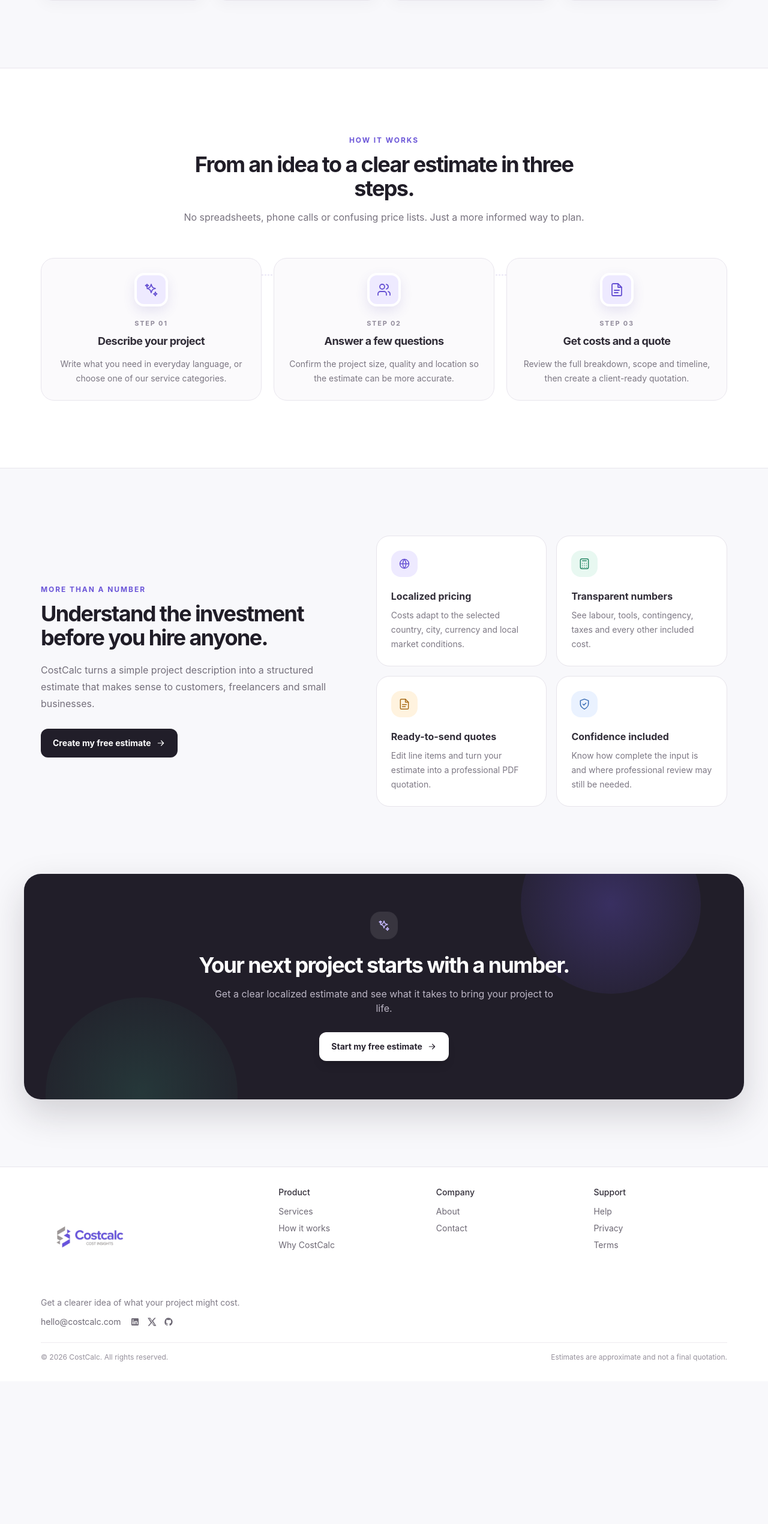
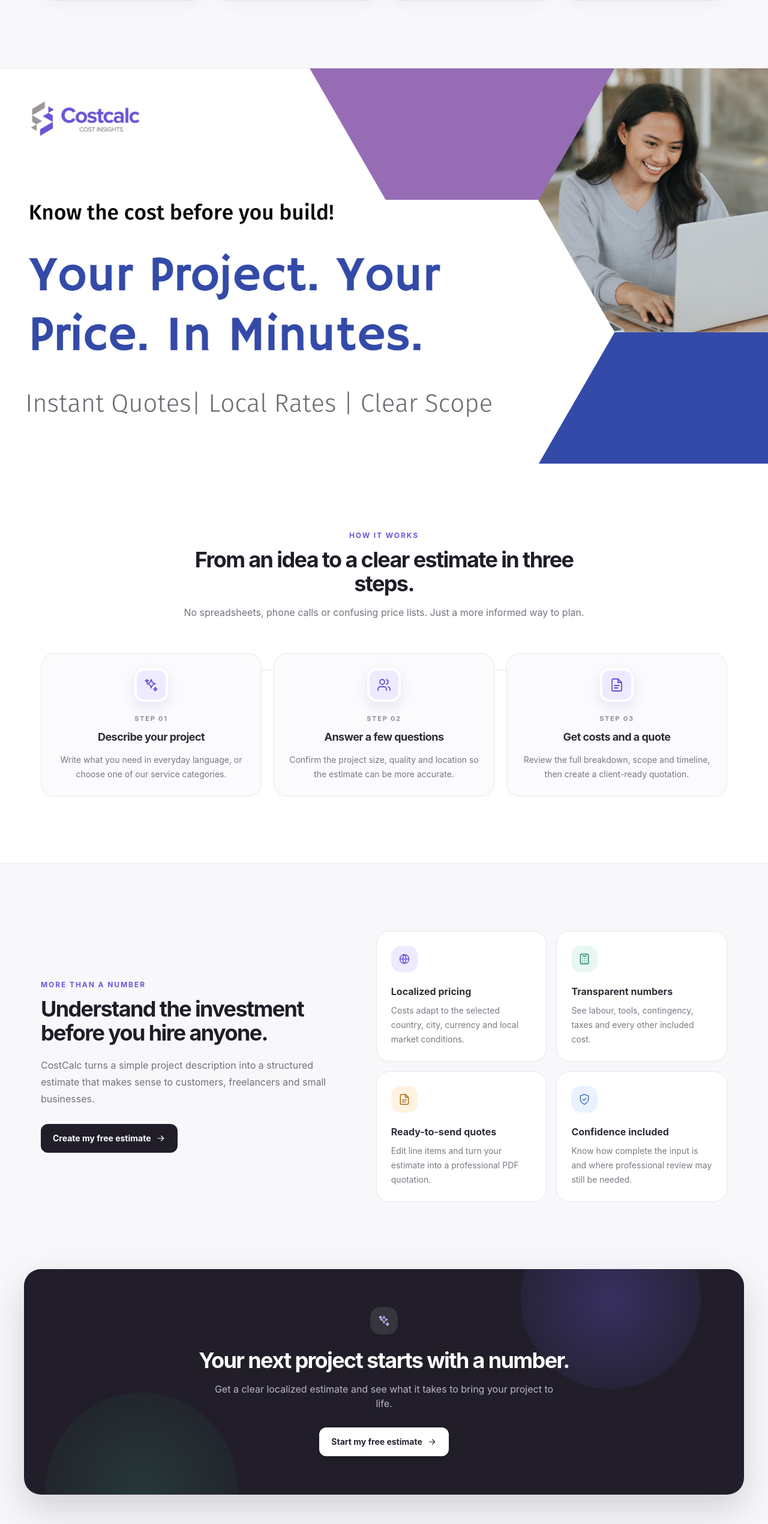
Before and after one commit to Micro-div/cost-calc, a Next.js app: page / in a window 1280 px wide. Shown: the part 1525-4066 px from the top of the page at 60% size. Before the commit the page ends 3828 px from the top, so only its background shows below. Built offline with nearby package versions, Linux system fonts and the light colour scheme.

Commit message:
update footer add a banner

```diff
--- a/app/globals.css
+++ b/app/globals.css
@@ -314,6 +314,29 @@ input[type="number"] {
   }
 }
 
+/* Scroll-triggered fade-up reveal (all devices, reduced-motion safe) */
+.reveal {
+  opacity: 0;
+  transform: translateY(28px);
+  transition:
+    opacity 0.6s cubic-bezier(0.22, 1, 0.36, 1),
+    transform 0.6s cubic-bezier(0.22, 1, 0.36, 1);
+  will-change: opacity, transform;
+}
+
+.reveal.reveal-visible {
+  opacity: 1;
+  transform: translateY(0);
+}
+
+@media (prefers-reduced-motion: reduce) {
+  .reveal {
+    opacity: 1;
+    transform: none;
+    transition: none;
+  }
+}
+
 @media (prefers-reduced-motion: reduce) {
   .loader-overlay {
     transition: none;
--- /dev/null
+++ b/components/common/Reveal.tsx
@@ -0,0 +1,50 @@
+"use client";
+
+import { useEffect, useRef, type ReactNode } from "react";
+
+export function Reveal({
+  children,
+  className = "",
+  delay = 0,
+}: {
+  children: ReactNode;
+  className?: string;
+  delay?: number;
+}) {
+  const ref = useRef<HTMLDivElement>(null);
+
+  useEffect(() => {
+    const el = ref.current;
+    if (!el) return;
+
+    if (window.matchMedia("(prefers-reduced-motion: reduce)").matches) {
+      el.classList.add("reveal-visible");
+      return;
+    }
+
+    const observer = new IntersectionObserver(
+      (entries) => {
+        entries.forEach((entry) => {
+          if (entry.isIntersecting) {
+            entry.target.classList.add("reveal-visible");
+            observer.unobserve(entry.target);
+          }
+        });
+      },
+      { threshold: 0.12, rootMargin: "0px 0px -8% 0px" }
+    );
+
+    observer.observe(el);
+    return () => observer.disconnect();
+  }, []);
+
+  return (
+    <div
+      ref={ref}
+      className={`reveal ${className}`}
+      style={{ transitionDelay: `${delay}ms` }}
+    >
+      {children}
+    </div>
+  );
+}
--- a/components/home/HowItWorks.tsx
+++ b/components/home/HowItWorks.tsx
@@ -1,13 +1,28 @@
+import Image from "next/image";
 import type { IconName } from "@/types";
 import { Icon } from "@/components/common/Icon";
+import { Reveal } from "@/components/common/Reveal";
 
 export function HowItWorks() {
   return (
     <section
       id="how-it-works"
-      className="scroll-mt-16 border-y border-[#e8e5ed] bg-white py-20 sm:py-28"
+      className="scroll-mt-20 border-y border-[#e8e5ed] bg-white pb-20 sm:pb-28"
     >
-      <div className="mx-auto max-w-[1200px] px-5 sm:px-7">
+      {/* Full-width banner — always shows the whole image, no blank/cropped gaps */}
+      <Reveal>
+        <Image
+          src="/banner.png"
+          alt="CostCalc — Know the cost before you build! Get your project price in minutes."
+          width={1980}
+          height={1020}
+          priority
+          sizes="100vw"
+          className="block h-auto w-full"
+        />
+      </Reveal>
+
+      <div className="mx-auto max-w-[1200px] px-5 pt-20 sm:px-7 sm:pt-28">
         <div className="mx-auto max-w-2xl text-center">
           <p className="text-xs font-bold uppercase tracking-[0.16em] text-[#6b56d8]">
             How it works
@@ -41,11 +56,9 @@ export function HowItWorks() {
               title: "Get costs and a quote",
               text: "Review the full breakdown, scope and timeline, then create a client-ready quotation.",
             },
-          ].map((step) => (
-            <div
-              key={step.number}
-              className="relative rounded-[22px] border border-[#e8e5ed] bg-[#fbfafc] p-6 text-center"
-            >
+          ].map((step, i) => (
+            <Reveal key={step.number} delay={i * 120}>
+              <div className="relative h-full rounded-[22px] border border-[#e8e5ed] bg-[#fbfafc] p-6 text-center">
                 <span className="relative z-10 mx-auto grid h-14 w-14 place-items-center rounded-2xl border-4 border-white bg-[#eeeaff] text-[#6651d3] shadow-[0_8px_20px_rgba(83,67,169,0.12)]">
                   <Icon name={step.icon} className="h-6 w-6" />
                 </span>
@@ -59,6 +72,7 @@ export function HowItWorks() {
                   {step.text}
                 </p>
               </div>
+            </Reveal>
           ))}
         </div>
       </div>
--- a/components/home/ServicesSection.tsx
+++ b/components/home/ServicesSection.tsx
@@ -12,7 +12,7 @@ export function ServicesSection({ onChooseCategory }: ServicesSectionProps) {
   return (
     <section
       id="services"
-      className="scroll-mt-16 bg-[#f8f8fb] py-20 sm:py-28"
+      className="scroll-mt-20 bg-[#f8f8fb] py-20 sm:py-28"
     >
       <div className="mx-auto max-w-[1200px] px-5 sm:px-7">
         <div className="flex flex-col gap-4 sm:flex-row sm:items-end sm:justify-between">
--- a/components/home/WhyCostCalc.tsx
+++ b/components/home/WhyCostCalc.tsx
@@ -12,7 +12,7 @@ export function WhyCostCalc({ onEstimateClick }: WhyCostCalcProps) {
   return (
     <section
       id="why-costcalc"
-      className="scroll-mt-16 bg-[#f8f8fb] py-20 sm:py-28"
+      className="scroll-mt-20 bg-[#f8f8fb] py-20 sm:py-28"
     >
       <div className="mx-auto grid max-w-[1200px] gap-12 px-5 sm:px-7 lg:grid-cols-[0.9fr_1.1fr] lg:items-center lg:gap-20">
         <div>
--- a/components/layout/Footer.tsx
+++ b/components/layout/Footer.tsx
@@ -1,6 +1,6 @@
 import { Brand } from "./Brand";
 
-const linkClass = "text-[#6d6874] transition hover:text-[#312d38]";
+const linkClass = "text-white/60 transition-colors duration-200 hover:text-white";
 
 const columns = [
   {
@@ -48,39 +48,50 @@ const socials = [
 
 export function Footer() {
   return (
-    <footer className="border-t border-[#e8e5ed] bg-white">
-      <div className="mx-auto max-w-[1200px] px-5 py-8 sm:px-7">
+    <footer className="w-full bg-white">
+      <style>{`
+        @keyframes wave-move { from { transform: translateX(0); } to { transform: translateX(-120px); } }
+        @keyframes drop-float { 0%, 100% { transform: translateY(0); } 50% { transform: translateY(7px); } }
+        @keyframes ball-bob { 0%, 100% { transform: translateY(0); } 50% { transform: translateY(-2px); } }
+        /* Speed matched to 2sstore.com.pk footer waves: 10s / 8s / 6s */
+      `}</style>
+
+      <svg viewBox="0 0 120 28" className="-mb-px block w-full" aria-hidden="true">
+        <defs>
+          <path
+            id="wave"
+            d="M 0,10 C 30,10 30,15 60,15 90,15 90,10 120,10 150,10 150,15 180,15 210,15 210,10 240,10 v 28 h -240 z"
+          />
+        </defs>
+
+        <use href="#wave" x="0" y="-2" className="fill-black/35 animate-[wave-move_10s_linear_infinite] will-change-transform motion-reduce:animate-none" />
+        <use href="#wave" x="0" y="0" className="fill-black/60 animate-[wave-move_8s_linear_infinite_reverse] will-change-transform motion-reduce:animate-none" />
+        <g>
+          <circle cx="20" cy="2" r="1.8" className="fill-black animate-[drop-float_3s_ease-in-out_infinite] will-change-transform motion-reduce:animate-none" />
+          <circle cx="25" cy="2.5" r="1.5" className="fill-black/60 animate-[drop-float_3s_ease-in-out_infinite] [animation-delay:-1.3s] will-change-transform motion-reduce:animate-none" />
+          <circle cx="16" cy="2.8" r="1.2" className="fill-black/35 animate-[drop-float_3s_ease-in-out_infinite] [animation-delay:-2.6s] will-change-transform motion-reduce:animate-none" />
+          <use href="#wave" x="0" y="1" className="fill-black animate-[wave-move_6s_linear_infinite] will-change-transform motion-reduce:animate-none" />
+        </g>
+      </svg>
+
+      <div className="bg-black text-white">
+        <div className="mx-auto max-w-[1200px] px-5 pb-6 sm:px-7">
           <div className="grid grid-cols-2 items-start gap-x-6 gap-y-6 lg:grid-cols-[1.6fr_1fr_1fr_1fr] lg:gap-10">
-          {/* Logo, tagline, email, socials */}
             <div className="col-span-2 max-w-sm lg:col-span-1">
-            {/* Smaller logo in the footer only */}
-          <div className="[&_img]:h-[170px] [&_img]:w-auto">
+              <div className="[&_img]:h-[170px] [&_img]:w-auto [&_img]:brightness-0 [&_img]:invert">
                 <Brand />
               </div>
-            <p className="mt-2 text-sm leading-5 text-[#7f7a86]">
+              <p className="mt-2 text-sm leading-5 text-white/60">
                 Get a clearer idea of what your project might cost.
               </p>
               <div className="mt-3 flex items-center gap-4">
-              <a
-                href="mailto:hello@costcalc.com"
-                className={`text-sm ${linkClass}`}
-              >
+                <a href="mailto:hello@costcalc.com" className={`text-sm ${linkClass}`}>
                   hello@costcalc.com
                 </a>
                 <span className="flex items-center gap-3">
                   {socials.map((item) => (
-                  <a
-                    key={item.label}
-                    href={item.href}
-                    aria-label={item.label}
-                    className={linkClass}
-                  >
-                    <svg
-                      aria-hidden="true"
-                      viewBox="0 0 24 24"
-                      className="h-4 w-4"
-                      fill="currentColor"
-                    >
+                    <a key={item.label} href={item.href} aria-label={item.label} className={linkClass}>
+                      <svg aria-hidden="true" viewBox="0 0 24 24" className="h-4 w-4" fill="currentColor">
                         <path d={item.path} />
                       </svg>
                     </a>
@@ -89,12 +100,9 @@ export function Footer() {
               </div>
             </div>
 
-          {/* Link columns */}
             {columns.map((column) => (
               <div key={column.title}>
-              <h2 className="text-sm font-medium text-[#312d38]">
-                {column.title}
-              </h2>
+                <h2 className="text-sm font-medium text-white">{column.title}</h2>
                 <ul className="mt-3 space-y-2 text-sm">
                   {column.links.map((link) => (
                     <li key={link.label}>
@@ -108,10 +116,10 @@ export function Footer() {
             ))}
           </div>
 
-        {/* Bottom bar */}
-        <div className="mt-6 flex flex-col gap-1 border-t border-[#eeebf0] pt-4 text-xs text-[#96919c] sm:flex-row sm:items-center sm:justify-between">
+          <div className="mt-6 flex flex-col gap-1 border-t border-white/15 pt-4 text-xs text-white/50 sm:flex-row sm:items-center sm:justify-between">
             <p>© 2026 CostCalc. All rights reserved.</p>
             <p>Estimates are approximate and not a final quotation.</p>
+          </div>
         </div>
       </div>
     </footer>
```
Also changed, not shown: public/banner.png (added). Lines whose indentation alone changed are shown as unchanged.
